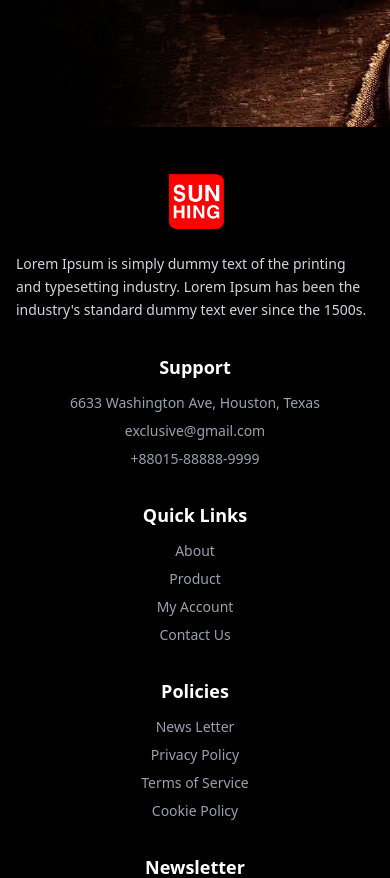
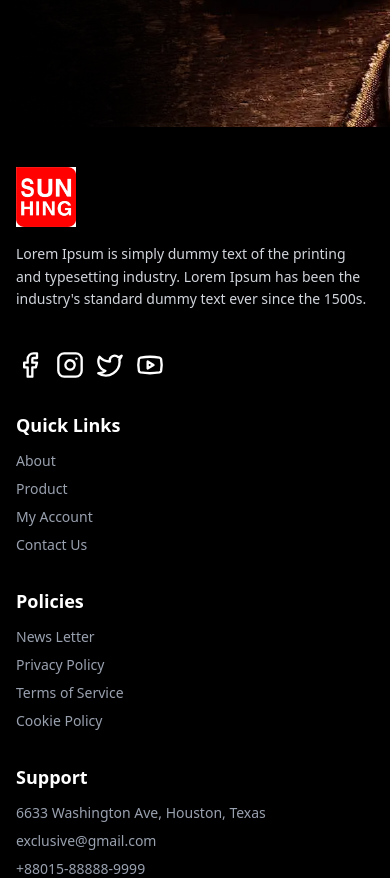
Before and after one commit to ahmadbuilds/Sung-Hing, a Next.js app: page / in a window 390 px wide. Shown: the part 3426-4304 px from the top of the page. Built offline with nearby package versions, Linux system fonts and the light colour scheme.

Commit message:
Footer Changed

```diff
--- a/components/Footer.tsx
+++ b/components/Footer.tsx
@@ -12,33 +12,30 @@ import {
 const Footer = () => {
   return (
     <footer className="bg-black px-4 md:px-8 lg:px-14 xl:pr-15 xl:pl-8 py-10 text-white">
-      <div className="grid grid-cols-1 xl:grid-cols-5 gap-8 relative">
+      <div className="grid grid-cols-1 md:grid-cols-3 xl:grid-cols-5 gap-8 relative">
         {/* Logo + Description */}
-        <div className="flex flex-col items-center xl:items-start gap-4 ">
+        <div className="flex flex-col items-start gap-4 ">
           <Image
-            src="/logo1.webp"
+            src="/logo.webp"
             alt="Business Logo"
-            width={125}
-            height={125}
+            width={60}
+            height={60}
             priority
-            className='ml-6 xl:ml-0'
+            className='ml-0 xl:ml-6'
           />
           <p className="text-sm text-gray-300 xl:pl-6 leading-relaxed">
             Lorem Ipsum is simply dummy text of the printing and typesetting industry.
             Lorem Ipsum has been the industry&apos;s standard dummy text ever since the 1500s.
           </p>
         </div>
-
-        {/* Support */}
-        <div className="flex flex-col gap-2 items-center xl:items-start">
-          <h4 className="font-bold text-lg mb-1">Support</h4>
-          <p className="text-sm text-gray-400">6633 Washington Ave, Houston, Texas</p>
-          <p className="text-sm text-gray-400">exclusive@gmail.com</p>
-          <p className="text-sm text-gray-400">+88015-88888-9999</p>
-        </div>
-
+        <div className="sm:hidden flex  gap-3 mt-2 items-start">
+            <Link href="/"><Facebook className="w-7 h-7 hover:text-red-500" /></Link>
+            <Link href="/"><Instagram className="w-7 h-7 hover:text-red-500" /></Link>
+            <Link href="/"><Twitter className="w-7 h-7 hover:text-red-500" /></Link>
+            <Link href="/"><Youtube className="w-7 h-7 hover:text-red-500" /></Link>
+          </div>
         {/* Quick Links */}
-        <div className="flex flex-col gap-2 items-center xl:items-start">
+        <div className="flex flex-col gap-2 items-start">
           <h4 className="font-bold text-lg mb-1">Quick Links</h4>
           <Link href="/" className="text-sm text-gray-400 hover:text-white">About</Link>
           <Link href="/" className="text-sm text-gray-400 hover:text-white">Product</Link>
@@ -46,17 +43,32 @@ const Footer = () => {
           <Link href="/" className="text-sm text-gray-400 hover:text-white">Contact Us</Link>
         </div>
 
+
+
+
         {/* Policies */}
-        <div className="flex flex-col gap-2 items-center xl:items-start">
+        <div className="flex flex-col gap-2 items-start">
           <h4 className="font-bold text-lg mb-1">Policies</h4>
           <p className="text-sm text-gray-400">News Letter</p>
           <p className="text-sm text-gray-400">Privacy Policy</p>
           <p className="text-sm text-gray-400">Terms of Service</p>
           <p className="text-sm text-gray-400">Cookie Policy</p>
         </div>
-
+        <div className="hidden md:flex xl:hidden  gap-3 mt-2 items-start">
+            <Link href="/"><Facebook className="w-7 h-7 hover:text-red-500" /></Link>
+            <Link href="/"><Instagram className="w-7 h-7 hover:text-red-500" /></Link>
+            <Link href="/"><Twitter className="w-7 h-7 hover:text-red-500" /></Link>
+            <Link href="/"><Youtube className="w-7 h-7 hover:text-red-500" /></Link>
+          </div>
+        {/* Support */}
+        <div className="flex flex-col gap-2 items-start">
+          <h4 className="font-bold text-lg mb-1">Support</h4>
+          <p className="text-sm text-gray-400">6633 Washington Ave, Houston, Texas</p>
+          <p className="text-sm text-gray-400">exclusive@gmail.com</p>
+          <p className="text-sm text-gray-400">+88015-88888-9999</p>
+        </div>
         {/* Newsletter */}
-        <div className="flex flex-col gap-4 items-center xl:items-start">
+        <div className="flex flex-col gap-4 items-start">
           <h4 className="font-bold text-lg">Newsletter</h4>
           <p className="text-sm text-gray-400">Get 10% off your first order</p>
           <div className="w-full relative">
@@ -69,13 +81,15 @@ const Footer = () => {
               <ArrowRightSquare className="absolute right-3 top-1/2 -translate-y-1/2 w-5 h-5 text-white hover:text-red-500" />
             </Link>
           </div>
-          <div className="flex items-center gap-3 mt-2 xl:items-start">
+          <div className="xl:flex hidden gap-3 mt-2 items-start">
             <Link href="/"><Facebook className="w-5 h-5 hover:text-red-500" /></Link>
             <Link href="/"><Instagram className="w-5 h-5 hover:text-red-500" /></Link>
             <Link href="/"><Twitter className="w-5 h-5 hover:text-red-500" /></Link>
             <Link href="/"><Youtube className="w-5 h-5 hover:text-red-500" /></Link>
           </div>
         </div>
+
+
       </div>
     </footer>
   )
```
